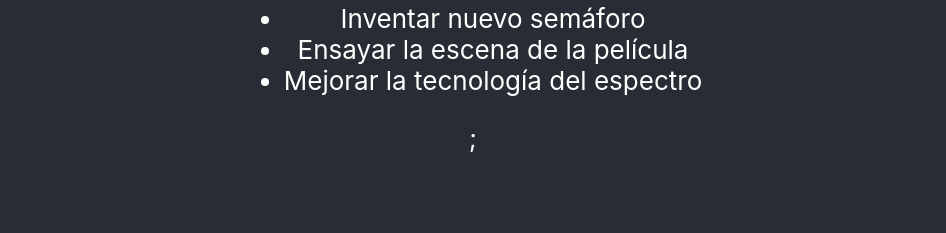
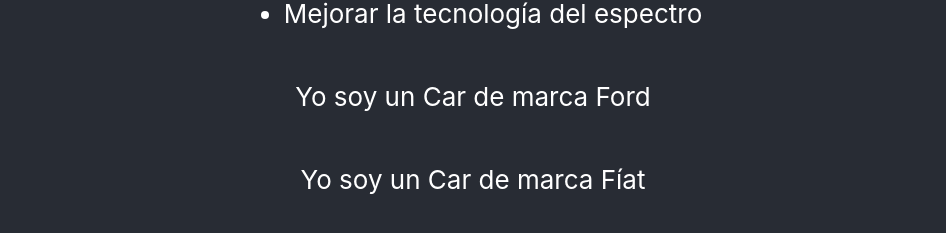
Before and after one commit to Vale-78/practico3-react, a React (Create React App) app: page / in a window 1280 px wide. Shown: the part 551-784 px from the top of the page, without its empty margins (167-1113 px from the left). Built offline with nearby package versions, Linux system fonts and the light colour scheme.

Commit message:
Usando props

```diff
--- a/src/App.js
+++ b/src/App.js
@@ -1,5 +1,6 @@
 
 import './App.css';
+import Car from "./componentes/Car"
 
 function App() {
   return (
@@ -17,9 +18,10 @@ function App() {
               <li>Ensayar la escena de la película</li>
               <li>Mejorar la tecnología del espectro</li>
             </ul>
-            ;
+
         </>
-
+         <Car marca="Ford"/>
+         <Car marca="Fíat"/>
       </header>
     </div>
   );
--- /dev/null
+++ b/src/componentes/Car.jsx
@@ -0,0 +1,10 @@
+
+
+export default function Car(props){
+    return(
+    <>
+   <p>Yo soy un Car de marca {props.marca}</p>
+   {props.children}
+   </>)
+}
+// export default function sólo una sola.
```
Also changed, not shown: 1 other file (tests, documents, lock files or other folders).
